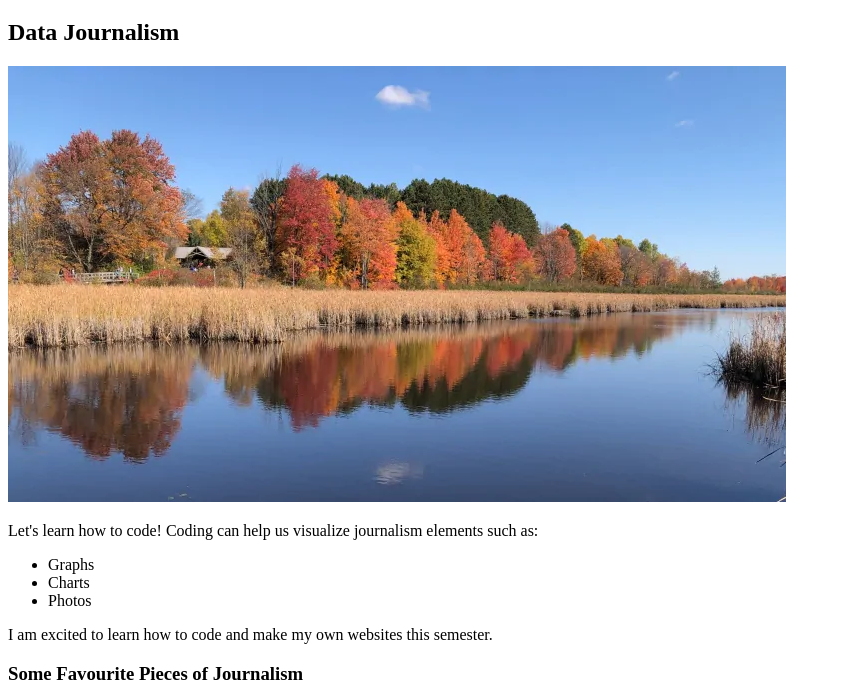
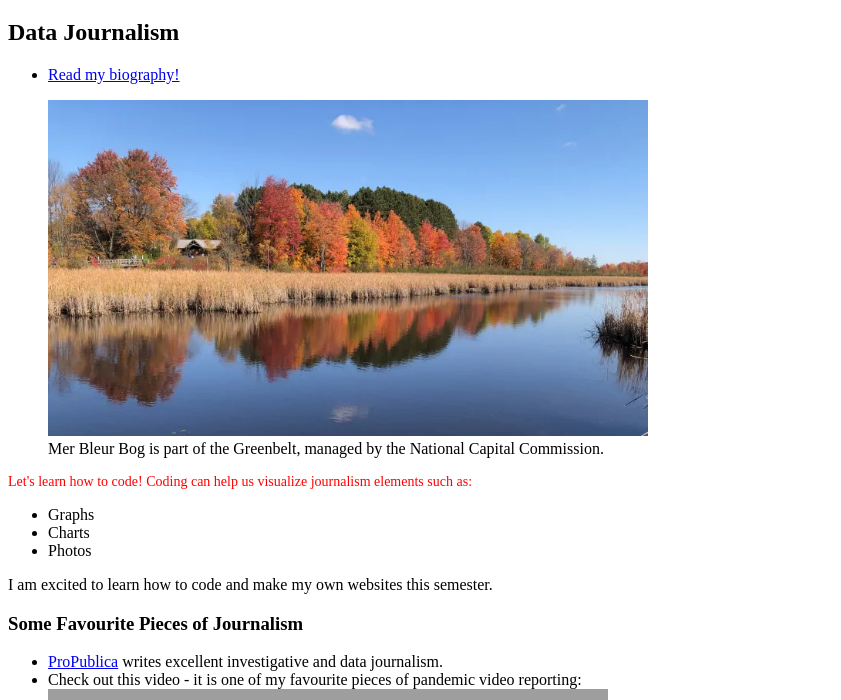
Before and after one commit to stephanie-thompson/jou4100_myfirst_website, a plain HTML site: page index.html in a window 1280 px wide. Shown: the part 61-761 px from the top of the page, without its empty margins (0-841 px from the left). Drawn offline with Linux system fonts and the light colour scheme; grey boxes are pictures that could not be loaded.

Commit message:
Add files via upload

```diff
--- a/index.html
+++ b/index.html
@@ -8,6 +8,7 @@
         <meta charset="utf-8">
         <meta http-equiv="X-UA-Compatible" content="IE=edge">
         <title>My First Website!</title>
+        <link href='style.css' rel='stylesheet'>
         <meta name="description" content="">
         <meta name="viewport" content="width=device-width, initial-scale=1">
         <link rel="stylesheet" href="">
@@ -19,8 +20,16 @@
 
         <h1>My First Website!</h1>
         <h2>Data Journalism</h2>
-        <img src="mer-bleue.png">
-        <p>Let's learn how to code! Coding can help us visualize journalism elements such as:</p>
+        <nav class="menu">
+          <ul>
+            <li><a href="biography.html">Read my biography!</a></li>
+            </ul>
+        </nav>
+        <figure>
+        <img src="mer-bleue.png" alt="A body of water with fall foliage along the water bank.">
+        <figcaption>Mer Bleur Bog is part of the Greenbelt, managed by the National Capital Commission.</figcaption>
+      </figure>
+        <p class="intropara">Let's learn how to code! Coding can help us visualize journalism elements such as:</p>
       <ul>
         <li>Graphs</li>
         <li>Charts</li>
@@ -32,6 +41,6 @@
             <li><a href="https://www.propublica.org/">ProPublica</a> writes excellent investigative and data journalism.</li>
             <li>Check out this video - it is one of my favourite pieces of pandemic video reporting:</li>
             <iframe width="560" height="315" src="https://www.youtube.com/embed/6E0ilkXyamk" title="YouTube video player" frameborder="0" allow="accelerometer; autoplay; clipboard-write; encrypted-media; gyroscope; picture-in-picture" allowfullscreen></iframe>
-       <p> <a href="biography.html">Read my biography!</a></p>
-    </body>
+
+            </body>
 </html>
--- /dev/null
+++ b/style.css
@@ -0,0 +1,14 @@
+img {
+    height: auto;
+
+    max-width: 600px;
+}
+
+.intropara {
+    color: red;
+    font-size: 14px;
+}
+
+a:hover {
+    color: aqua;
+}
```
Also changed, not shown: biography.html (+12 -3 lines).
